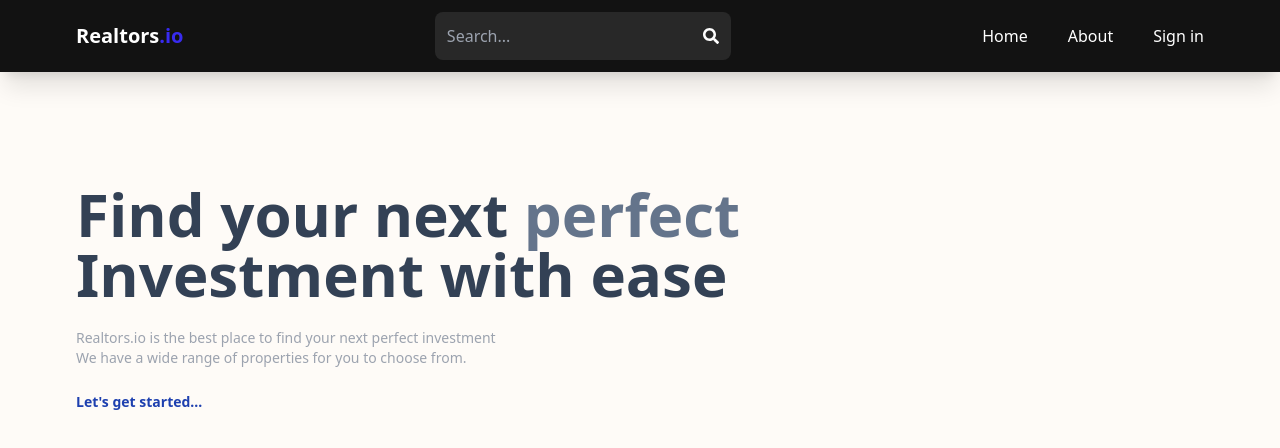
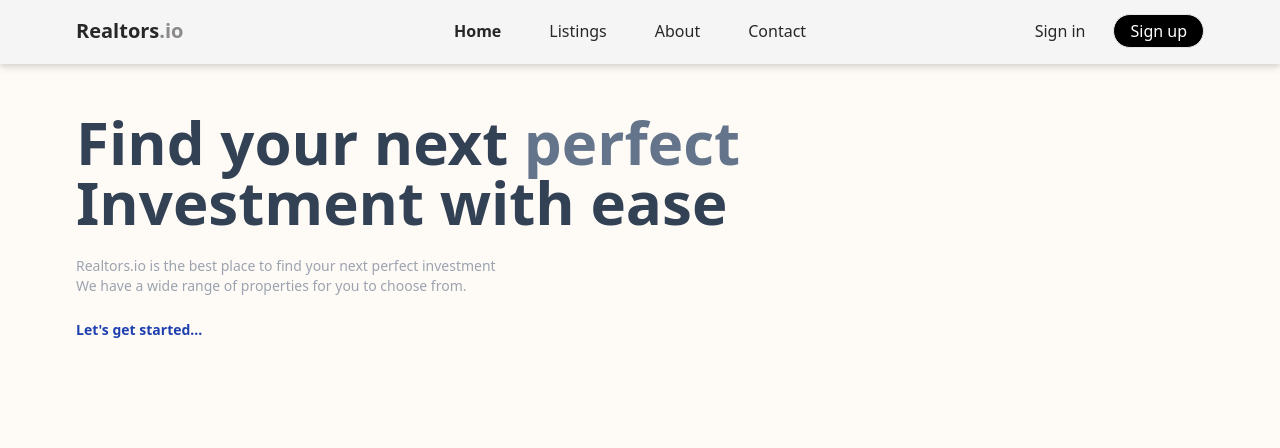
Before and after one commit to arcane77/Realtors, a React (Vite) app in the folder client/: page / in a window 1280 px wide. Shown: the top 448 px of the page. Built offline with nearby package versions, Linux system fonts and the light colour scheme; no server answers.

Commit message:
Update Header.jsx

```diff
--- a/client/components/Header.jsx
+++ b/client/components/Header.jsx
@@ -1,22 +1,26 @@
-import React from 'react'
-
-import { FaSearch } from 'react-icons/fa';
-import { Link, useNavigate } from 'react-router-dom';
-
-import { useEffect, useState } from 'react';
-import {  useSelector } from 'react-redux';
-
+import React, { useState, useEffect } from 'react';
+import { Link, useNavigate, useLocation } from 'react-router-dom';
+import { useSelector } from 'react-redux';
 
 export default function Header() {
-  const {currentUser}= useSelector(state=>state.user);
-  const [searchTerm,setSearchTerm]=useState('');
+  const { currentUser } = useSelector(state => state.user);
+  const [searchTerm, setSearchTerm] = useState('');
+  const [activeLink, setActiveLink] = useState('');
   const navigate = useNavigate();
-  const handleSubmit=(e)=>{
-    e.preventDefault();
-    const urlParams = new URLSearchParams(window.location.search);
-    urlParams.set('searchTerm', searchTerm);
-    const searchQuery = urlParams.toString();
-    navigate(`/search?${searchQuery}`);
+  const location = useLocation();
+
+  const handleLinkClick = (path) => {
+    if (path.startsWith('/#')) {
+      // Handle in-page scrolling for hash links
+      const sectionId = path.substring(2); // Remove '/#' to get the ID
+      const sectionElement = document.getElementById(sectionId);
+      if (sectionElement) {
+        sectionElement.scrollIntoView({ behavior: 'smooth' });
+        return;
+      }
+    }
+    // For normal navigation
+    navigate(path);
   };
 
   useEffect(() => {
@@ -25,61 +29,50 @@ export default function Header() {
     if (searchTermFromUrl) {
       setSearchTerm(searchTermFromUrl);
     }
-  }, [location.search]);
-
-
-
-
-
+    setActiveLink(location.pathname);
+  }, [location]);
 
   return (
-    <header className='bg-[#121212] shadow-xl'>
-    <div className='flex justify-between items-center max-w-6xl mx-auto p-3'>
+    <header className='bg-[#f6f5f5] custom-shadow h-14 lg:h-16 fixed top-0 left-0 w-full z-10'>
+      <div className='flex justify-between items-center max-w-6xl mx-auto px-3'>
         <Link to='/'>
-        <h1 className='font-bold text-sm sm:text-xl flex flex-wrap'>
-          <span className='text-[#FFFFFF]'>Realtors</span>
-          <span className='text-[#382bf0]'>.io</span>
+          <h1 className='font-bold sm:mt-3.5 mt-4 text-sm sm:text-xl flex'>
+            <span className='text-[#282727]'>Realtors</span>
+            <span className='text-[#8c8989]'>.io</span>
           </h1>
         </Link>
-      <form onSubmit={handleSubmit}
 
-        className='bg-[#282828] p-3 rounded-lg flex items-center'
-      >
-        <input
-          type='text'
-          placeholder='Search...'
-          className='h-6  bg-[#282828] focus:outline-none w-24 sm:w-64 text-white'
-          value={searchTerm}
-          onChange={(e)=>setSearchTerm(e.target.value)}
+        <ul className='flex-grow flex justify-center sm:mt-3.5 md:text-sm lg:text-base sm:text-sm items-center mt-4 text-xxs xl:text-base ml-16 lg:ml-14 space-x-4 sm:space-x-8 lg:space-x-12'>
+          {[
+      { path: '/', label: 'Home' },
+      { path: '/#listings-section', label: 'Listings' },
+      { path: '/About', label: 'About' },
+      { path: '/Contact', label: 'Contact' }
+    ].map(({ path, label }) => (
+      <li key={path} className={`text-[#282727] hover:underline ${activeLink === path ? 'font-bold' : ''}`}
+          onClick={() => handleLinkClick(path)}>
+        {label}
+      </li>
+    ))}
+        </ul>
 
-        />
-        <button>
-          <FaSearch className='text-white' />
-        </button>
-      </form>
-      <ul className='flex gap-10'>
-        <Link to='/'>
-          <li className='hidden sm:inline text-[#FFFFFF] hover:underline'>
-            Home
-          </li>
+        <div className='flex items-center justify-end mt-4 sm:mt-3.5 min-w-[150px]'>
+          {currentUser ? (
+            <Link to='/profile'>
+              <img className='rounded-full h-7 w-7 object-cover' src={currentUser.avatar} alt='profile' />
             </Link>
-        <Link to='/about'>
-          <li className='hidden sm:inline text-[#FFFFFF] hover:underline'>
-            About
-          </li>
+          ) : (
+            <div className='flex text-xxs ml-3.5 items-center space-x-2 md:space-x-4 lg:space-x-7 sm:text-sm md:text-sm lg:text-base'>
+              <Link to='/profile'>
+                <ul><li className='px-0 text-[#282727]'>Sign in</li></ul>
               </Link>
-        <Link to='/profile'>
-          {currentUser ? (
-            <img className='rounded-full h-7 w-7 object-cover'
-            src ={ currentUser.avatar}
-            alt='profile'/>
-          ) :(
-            <li className=' text-[#FFFFFF] hover:underline'> Sign in</li>
+              <Link to='/signup'>
+                <ul><li className='bg-black border rounded-full px-2 py-1 lg:px-4 text-white sm:text-sm md:text-sm lg:text-base'>Sign up</li></ul>
+              </Link>
+            </div>
           )}
-        </Link>
-      </ul>
+        </div>
       </div>
     </header>
   );
-
 }
```
Lines whose indentation alone changed are shown as unchanged.
